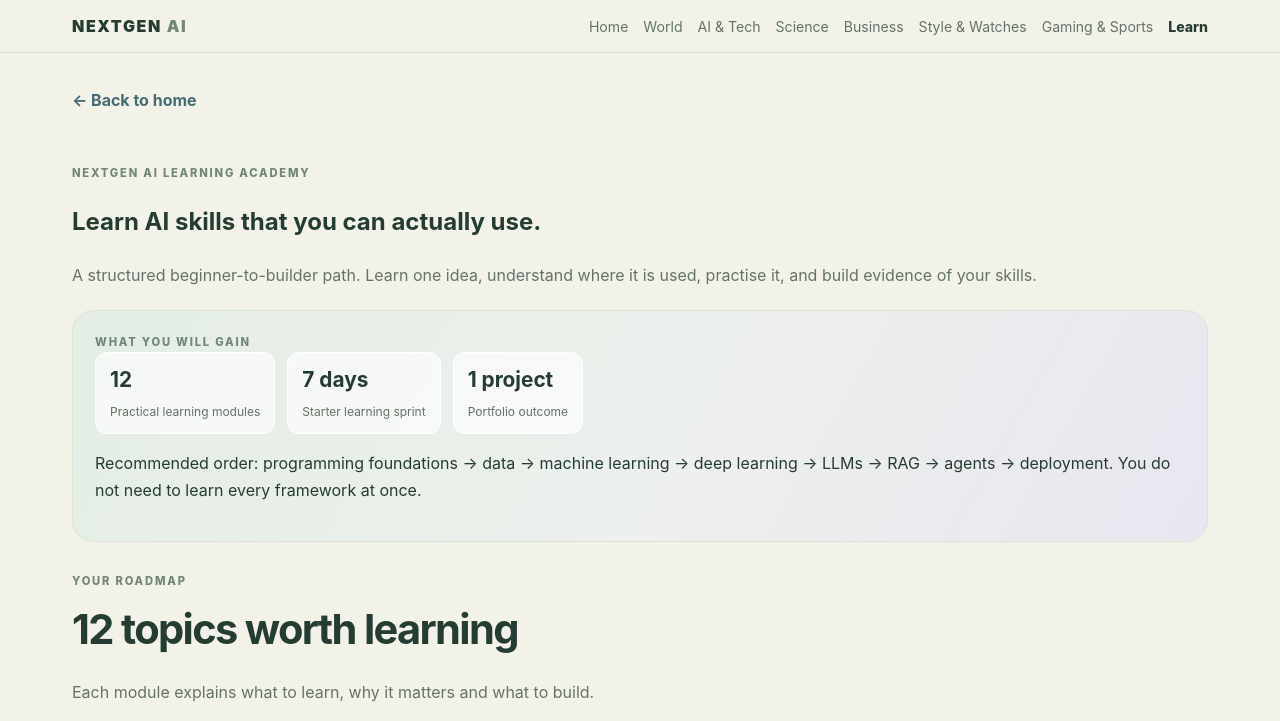
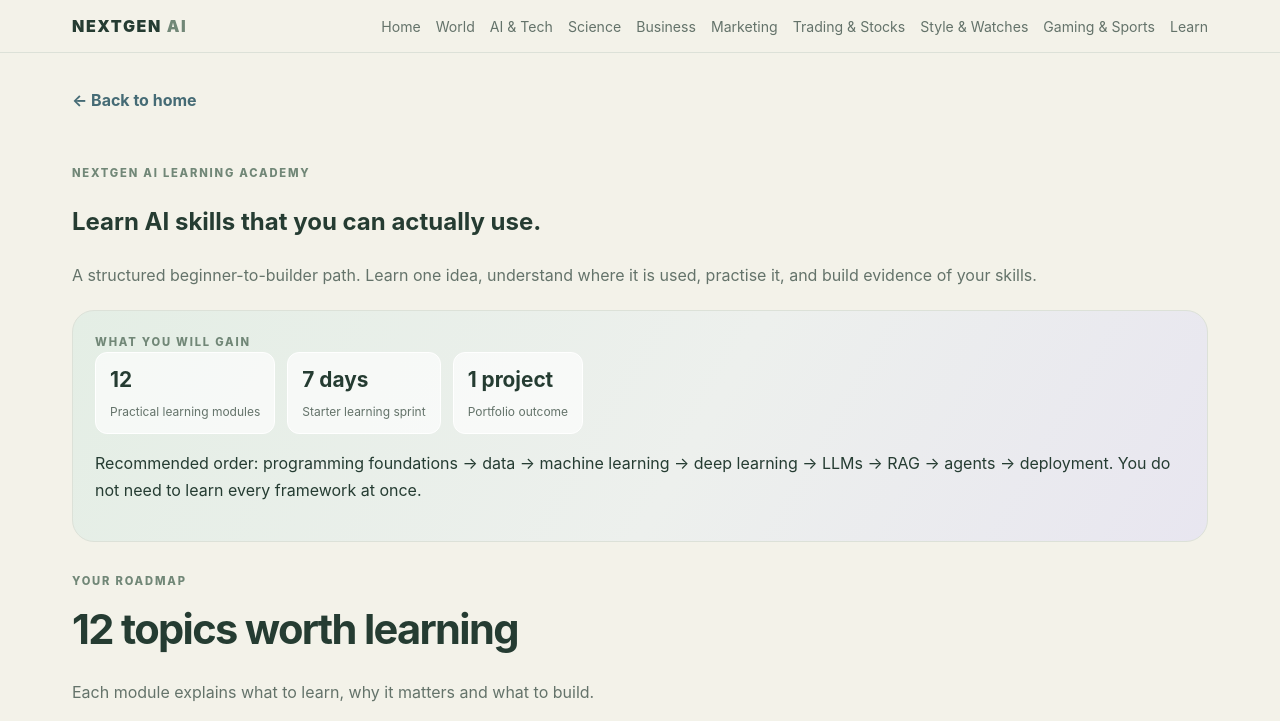
Before and after one commit to tharunshreeoff/NEXTGEN---AI, a plain HTML site: page learn.html in a window 1280 px wide. Shown: the top 721 px of the page. Drawn offline with Linux system fonts and the light colour scheme.

```diff
--- a/learn.html
+++ b/learn.html
@@ -1,4 +1,4 @@
-<!doctype html><html lang="en"><head><meta charset="utf-8"><meta name="viewport" content="width=device-width,initial-scale=1"><meta name="theme-color" content="#e9eee7"><meta name="description" content="A practical AI learning roadmap, 7-day sprint and useful glossary."><title>Learning Academy | NEXTGEN AI</title><link rel="stylesheet" href="assets/site.css"></head><body><header><div class="nav"><a class="brand" href="index.html">NEXTGEN <span>AI</span></a><nav><a href="index.html">Home</a><a href="world-news.html">World</a><a href="ai-technology.html">AI & Tech</a><a href="science.html">Science</a><a href="business.html">Business</a><a href="style-watches.html">Style & Watches</a><a href="gaming-sports.html">Gaming & Sports</a><a href="learn.html" aria-current="page">Learn</a></nav></div></header><main class="wrap"><a class="back" href="index.html">← Back to home</a><section class="section-head"><div class="eyebrow">NEXTGEN AI Learning Academy</div><h1>Learn AI skills that you can actually use.</h1><p class="muted">A structured beginner-to-builder path. Learn one idea, understand where it is used, practise it, and build evidence of your skills.</p></section>
+<!doctype html><html lang="en"><head><meta charset="utf-8"><meta name="viewport" content="width=device-width,initial-scale=1"><meta name="theme-color" content="#e9eee7"><meta name="description" content="A practical AI learning roadmap, 7-day sprint and useful glossary."><title>Learning Academy | NEXTGEN AI</title><link rel="stylesheet" href="assets/site.css"></head><body><header><div class="nav"><a class="brand" href="index.html">NEXTGEN <span>AI</span></a><nav><a href="index.html">Home</a><a href="world-news.html">World</a><a href="ai-technology.html">AI & Tech</a><a href="science.html">Science</a><a href="business.html">Business</a><a href="marketing.html">Marketing</a><a href="trading.html">Trading & Stocks</a><a href="style-watches.html">Style & Watches</a><a href="gaming-sports.html">Gaming & Sports</a><a href="learn.html">Learn</a></nav></div></header><main class="wrap"><a class="back" href="index.html">← Back to home</a><section class="section-head"><div class="eyebrow">NEXTGEN AI Learning Academy</div><h1>Learn AI skills that you can actually use.</h1><p class="muted">A structured beginner-to-builder path. Learn one idea, understand where it is used, practise it, and build evidence of your skills.</p></section>
 <div class="panel"><div class="eyebrow">What you will gain</div><div class="stats"><div class="stat"><b>12</b><span>Practical learning modules</span></div><div class="stat"><b>7 days</b><span>Starter learning sprint</span></div><div class="stat"><b>1 project</b><span>Portfolio outcome</span></div></div><p>Recommended order: programming foundations → data → machine learning → deep learning → LLMs → RAG → agents → deployment. You do not need to learn every framework at once.</p></div>
 <section class="section-head"><div class="eyebrow">Your roadmap</div><h2>12 topics worth learning</h2><p class="muted">Each module explains what to learn, why it matters and what to build.</p></section>
 <div class="learn-grid">
```
